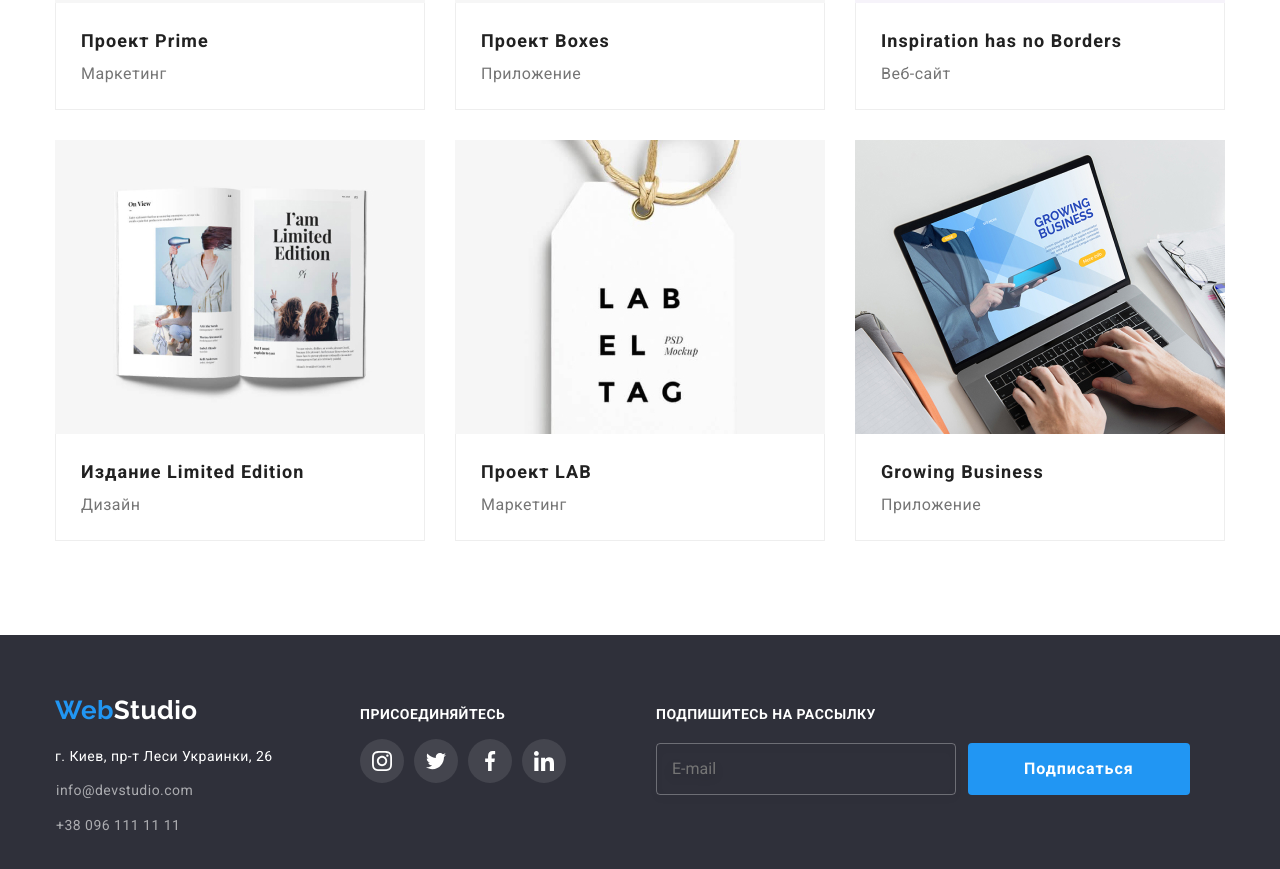
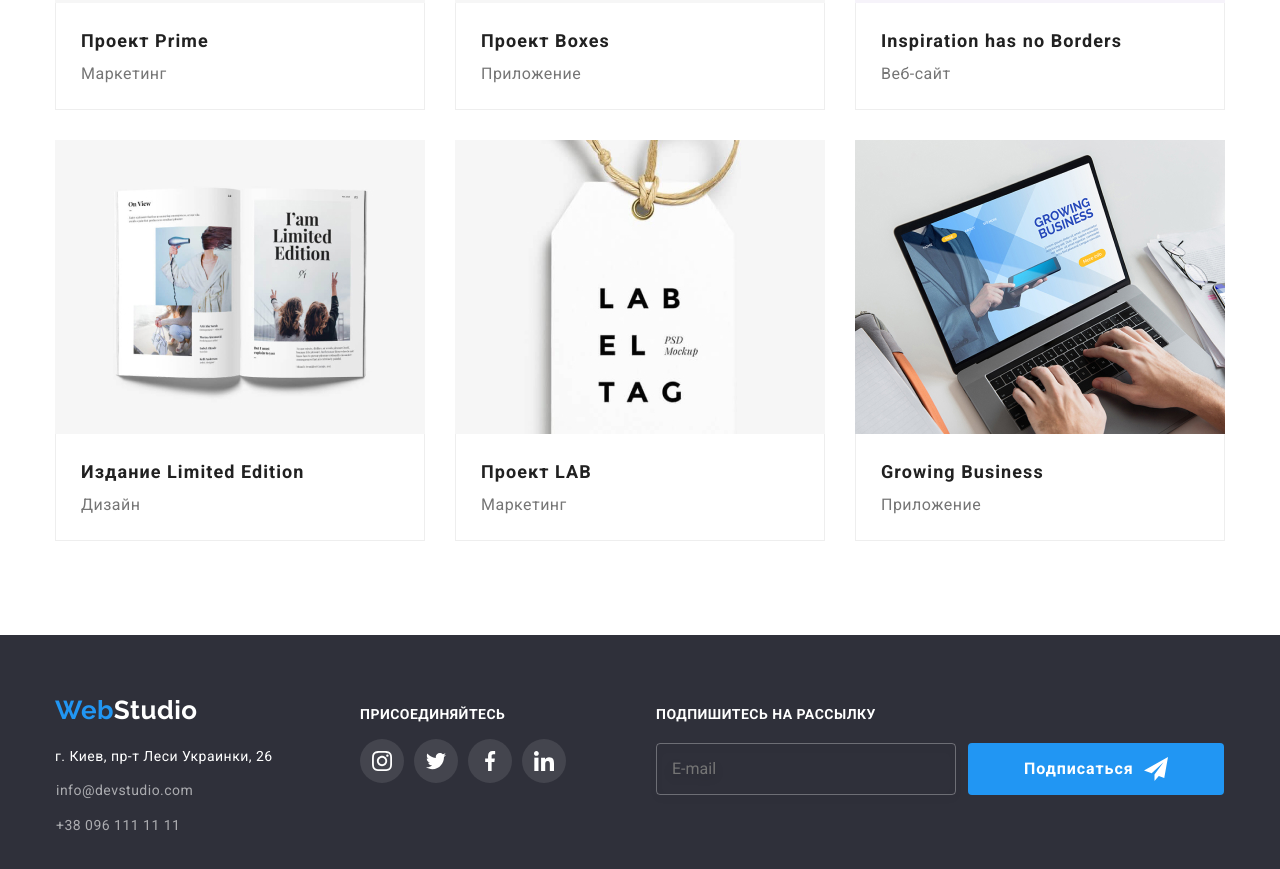
Before and after one commit to IevgenDanilov/goit-markup-hw-06, a plain HTML site: page portfolio.html in a window 1280 px wide. Shown: the part 993-1862 px from the top of the page. Drawn offline with nearby package versions, Linux system fonts and the light colour scheme.

Commit message:
Copy update footer to portfolio

```diff
--- a/portfolio.html
+++ b/portfolio.html
@@ -287,13 +287,19 @@
             <div class="subscribe">
                 <p class="subscribe-text">Подпишитесь на рассылку</p>
                 <form class="form-subscribe">
-                    <label for="user-email"></label>
+                    <!-- <label for="user-email"></label> -->
 
                     <input type="email" name="user-email" id="user-email" class="form-subscribe-input" required
                         placeholder="E-mail">
 
 
-                    <button type="submit" class="modal-form-btn">Подписаться</button>
+                    <button type="submit" class="subscribe-btn">Подписаться
+                        <span class="subscribe-btn-icon">
+                            <svg width="24" height="24">
+                                <use href="./images/icons.svg#icon-send"></use>
+                            </svg>
+                        </span>
+                    </button>
                 </form>
             </div>
     </footer>
```
